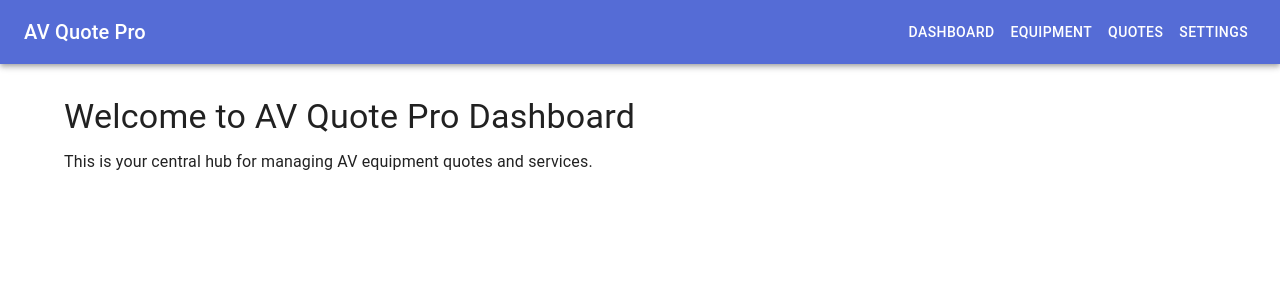
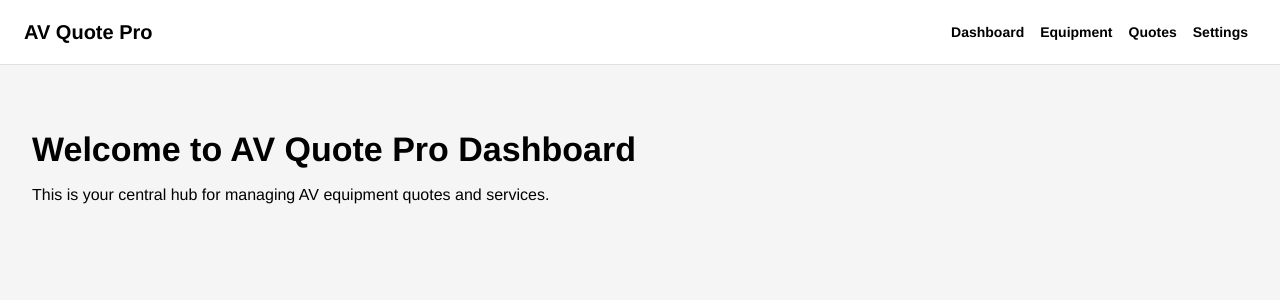
Before and after one commit to zapaincoffee/AV-quote-pro, a Next.js app: page / in a window 1280 px wide. Shown: the top 300 px of the page. Built offline with nearby package versions, Linux system fonts and the light colour scheme.

Commit message:
style: Apply Swiss Design theme and update layout

```diff
--- a/src/app/layout.tsx
+++ b/src/app/layout.tsx
@@ -1,10 +1,10 @@
 import type { Metadata } from "next";
 import "./globals.css";
-import ThemeRegistry from "@/components/ThemeRegistry"; // Import ThemeRegistry
+import ThemeRegistry from "@/components/ThemeRegistry";
 import AppBar from '@mui/material/AppBar';
 import Toolbar from '@mui/material/Toolbar';
 import Typography from '@mui/material/Typography';
-import Container from '@mui/material/Container';
+import Box from '@mui/material/Box'; // Use Box for more control
 import Button from '@mui/material/Button';
 import Link from 'next/link';
 
@@ -21,8 +21,8 @@ export default function RootLayout({
   return (
     <html lang="en">
       <body>
-        <ThemeRegistry> {/* Wrap the body content with ThemeRegistry */}
-          <AppBar position="static">
+        <ThemeRegistry>
+          <AppBar position="static" color="inherit" elevation={0}>
             <Toolbar>
               <Typography variant="h6" component="div" sx={{ flexGrow: 1 }}>
                 AV Quote Pro
@@ -41,9 +41,9 @@ export default function RootLayout({
               </Button>
             </Toolbar>
           </AppBar>
-          <Container maxWidth="lg" sx={{ mt: 4, mb: 4 }}>
+          <Box component="main" sx={{ flexGrow: 1, bgcolor: 'background.default', p: { xs: 2, sm: 3, md: 4 } }}>
             {children}
-          </Container>
+          </Box>
         </ThemeRegistry>
       </body>
     </html>
--- a/src/components/theme.ts
+++ b/src/components/theme.ts
@@ -1,16 +1,66 @@
 import { createTheme } from '@mui/material/styles';
 
+// SBB-inspired Swiss Design Theme
 const theme = createTheme({
   palette: {
     primary: {
-      main: '#556cd6',
+      main: '#EB0000', // SBB Red
     },
     secondary: {
-      main: '#19857b',
+      main: '#000000', // Black
     },
-    error: {
-      main: '#red', // Placeholder for actual color
+    background: {
+      default: '#F5F5F5', // Light grey background
+      paper: '#FFFFFF',
     },
+    text: {
+      primary: '#000000',
+      secondary: '#555555',
+    },
+  },
+  typography: {
+    fontFamily: [
+      '"Helvetica Neue"',
+      'Helvetica',
+      'Arial',
+      'sans-serif',
+    ].join(','),
+    h4: {
+        fontWeight: 700,
+    },
+    h5: {
+        fontWeight: 700,
+    },
+    h6: {
+        fontWeight: 700,
+    }
+  },
+  components: {
+    MuiPaper: {
+      styleOverrides: {
+        root: {
+          borderRadius: 0, // Sharp corners
+          boxShadow: '0 1px 3px rgba(0,0,0,0.1)', // Subtle shadow
+        },
+      },
+    },
+    MuiButton: {
+        styleOverrides: {
+            root: {
+                borderRadius: 0, // Sharp corners
+                textTransform: 'none', // No uppercase transform
+                fontWeight: 600,
+            }
+        }
+    },
+    MuiAppBar: {
+        styleOverrides: {
+            root: {
+                boxShadow: 'none',
+                borderBottom: '1px solid #E0E0E0',
+            }
+        }
+    }
   },
 });
 
```
